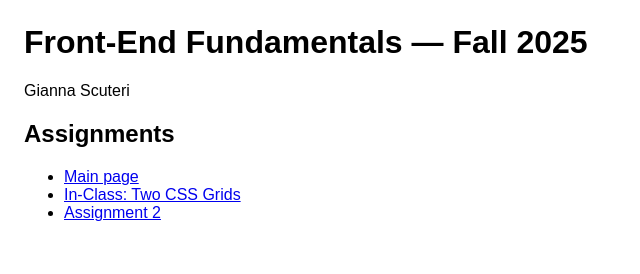
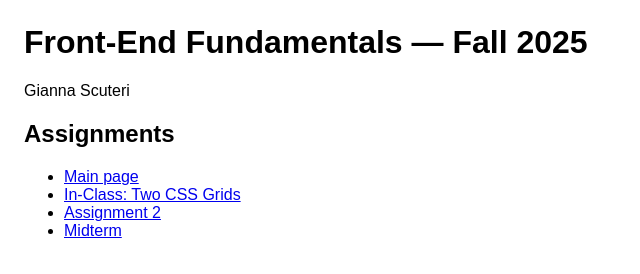
Before and after one commit to giannascuteri903/FEFFall2025, a plain HTML site: page index.html in a window 1280 px wide. Shown: the full height of the page, 0-640 px from the left. Drawn offline with Linux system fonts and the light colour scheme.

Commit message:
new navigation

```diff
--- a/index.html
+++ b/index.html
@@ -15,7 +15,8 @@
   <ul>
     <li><a href="./"> Main page </a></li>
     <li><a href="GridAssignment/">In-Class: Two CSS Grids</a></li>
-     <li><a href="Assignment2/">Assignment 2</a></li>
+    <li><a href="Assignment2/">Assignment 2</a></li>
+    <li><a href="Midterm/">Midterm</a></li>
   </ul>
 </body>
 </html>
```
